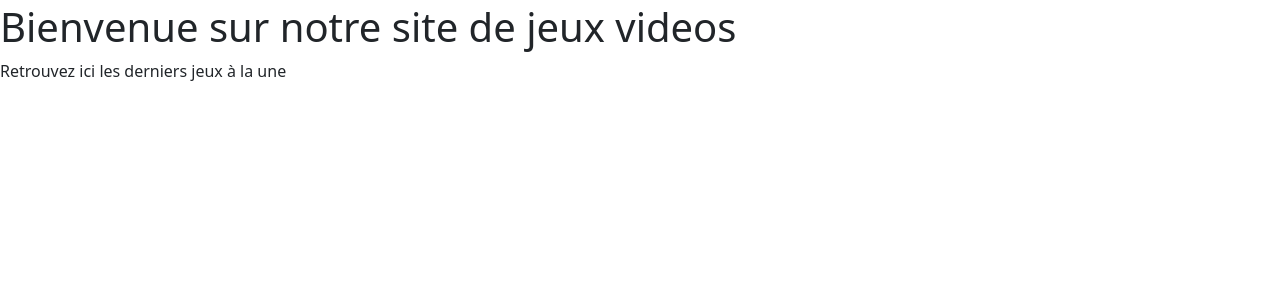
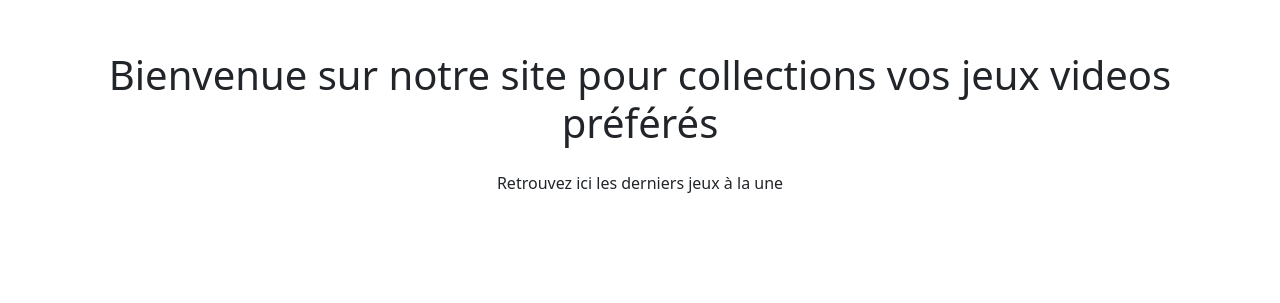
Before and after one commit to veroflei/Brief9, a Symfony app: template templates/Home/accueil.html.twig in a window 1280 px wide. Shown: the part 53-356 px from the top of the page. Run offline with Twig, Linux system fonts and the light colour scheme; the template is opened without the code that fills it, so the values that code supplies are empty; some libraries are stand-ins or nearby versions.

Commit message:
commit 7
Ajout bouton Slider

```diff
--- a/templates/Home/accueil.html.twig
+++ b/templates/Home/accueil.html.twig
@@ -4,9 +4,25 @@
 
     {% include "header.html.twig" %}
 
-    {% block title %} <H1>Bienvenue sur notre site de jeux videos</H1> {% endblock %}
+    <div class="container mt-5">
+        <div class="row">
+            <div class="col-12 text-center">
+                {% block title %} <H1>Bienvenue sur notre site pour collections vos jeux videos préférés</H1> {% endblock %}
+            </div>
+        </div>
+    </div>
 
-    <p>Retrouvez ici les derniers jeux à la une</p>
+    <div class="container mt-3">
+        <div class="row">
+            <div class="col-12 text-center">
+                <p>Retrouvez ici les derniers jeux à la une</p>
+            </div>
+        </div>
+    </div>
+
+
+
+
 
     <div class="container">
         <div class="row">
@@ -24,6 +40,7 @@
             <div class="carousel-caption d-none d-md-block">
               <h5>{{ jeu.titre }}</h5>
               <p>{{ jeu.description }}</p>
+              <a href="{{ path('articles_article', {'id': jeu.id}) }}" class="btn btn-secondary stretched-link">Voir le jeu</a>
             </div>
           </div>
           {% endfor %}
```
